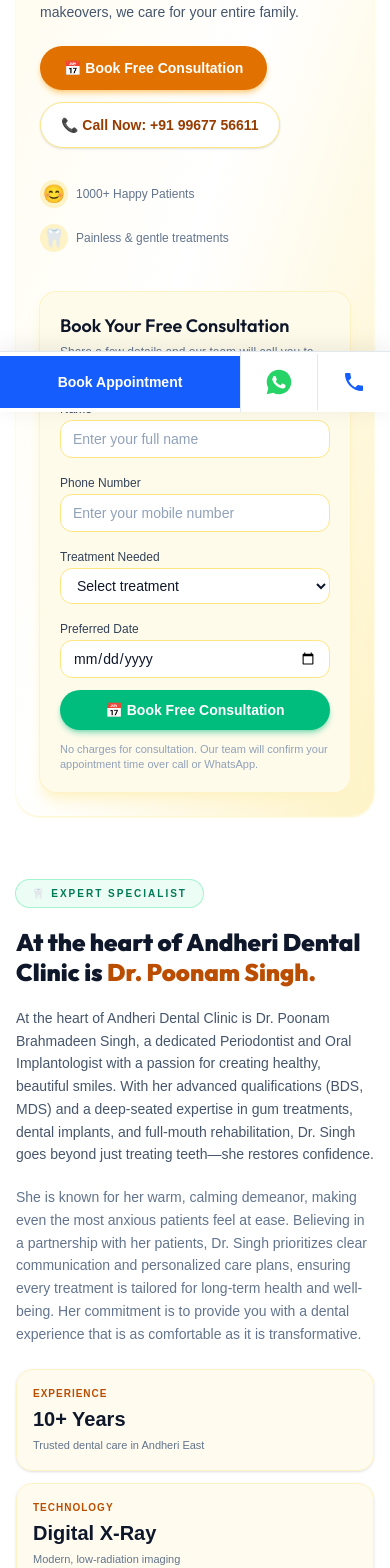
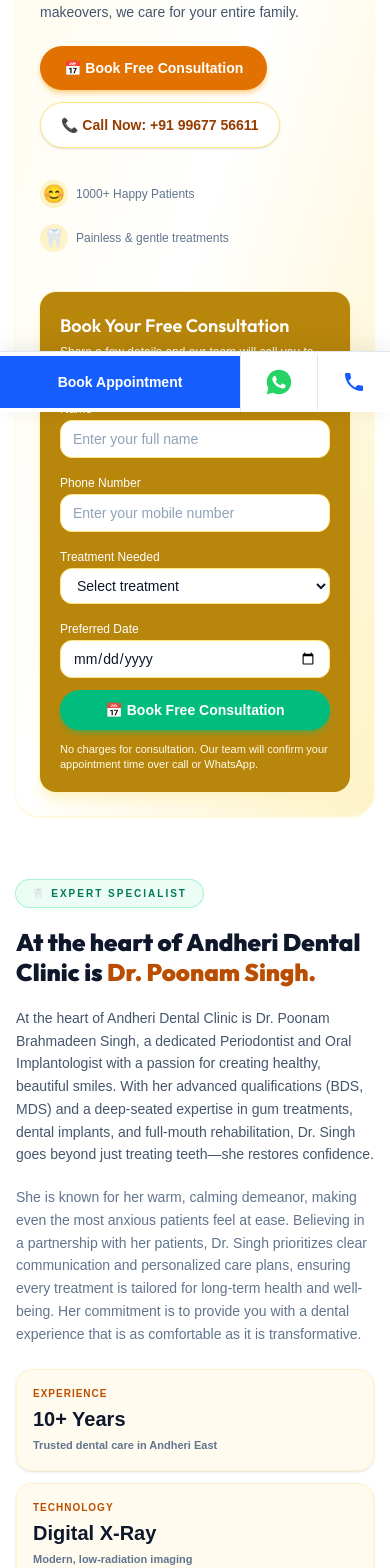
Before and after one commit to Arunverma759954/Dental-Landingpage, a Next.js app: page / in a window 390 px wide. Shown: the part 432-2000 px from the top of the page. Built offline with nearby package versions, Linux system fonts and the light colour scheme.

Commit message:
new updated

```diff
--- a/app/page.tsx
+++ b/app/page.tsx
@@ -175,12 +175,12 @@ export default function Home() {
           {/* Quick Appointment Form */}
           <div
             id="appointment"
-            className="flex flex-col justify-center rounded-2xl bg-amber-50 p-5 shadow-lg shadow-amber-100 ring-1 ring-amber-100 sm:p-6"
+            className="flex flex-col justify-center rounded-2xl bg-[#B8860B] p-5 shadow-lg shadow-amber-100 ring-1 ring-amber-100 sm:p-6"
           >
-            <h2 className="text-lg font-semibold text-slate-900 sm:text-xl">
+            <h2 className="text-lg font-semibold text-white sm:text-xl">
               Book Your Free Consultation
             </h2>
-            <p className="mt-1 text-xs text-slate-500 sm:text-sm">
+            <p className="mt-1 text-xs text-amber-50 sm:text-sm">
               Share a few details and our team will call you to confirm your
               appointment.
             </p>
@@ -194,7 +194,7 @@ export default function Home() {
               <div className="space-y-1.5">
                 <label
                   htmlFor="name"
-                  className="text-xs font-medium text-slate-700"
+                  className="text-xs font-medium text-white"
                 >
                   Name
                 </label>
@@ -211,7 +211,7 @@ export default function Home() {
               <div className="space-y-1.5">
                 <label
                   htmlFor="phone"
-                  className="text-xs font-medium text-slate-700"
+                  className="text-xs font-medium text-white"
                 >
                   Phone Number
                 </label>
@@ -228,7 +228,7 @@ export default function Home() {
               <div className="space-y-1.5">
                 <label
                   htmlFor="treatment"
-                  className="text-xs font-medium text-slate-700"
+                  className="text-xs font-medium text-white"
                 >
                   Treatment Needed
                 </label>
@@ -251,7 +251,7 @@ export default function Home() {
               <div className="space-y-1.5">
                 <label
                   htmlFor="date"
-                  className="text-xs font-medium text-slate-700"
+                  className="text-xs font-medium text-white"
                 >
                   Preferred Date
                 </label>
@@ -270,7 +270,7 @@ export default function Home() {
                 📅 Book Free Consultation
               </button>
 
-              <p className="text-[11px] leading-snug text-slate-400">
+              <p className="text-[11px] leading-snug text-amber-50">
                 No charges for consultation. Our team will confirm your
                 appointment time over call or WhatsApp.
               </p>
@@ -299,17 +299,17 @@ export default function Home() {
               <div className="rounded-2xl bg-amber-50/80 p-4 shadow-sm border border-amber-100">
                 <p className="text-[10px] font-bold uppercase tracking-widest text-amber-700">Experience</p>
                 <p className="mt-1 text-xl font-black text-slate-900">10+ Years</p>
-                <p className="mt-1 text-[11px] text-slate-500 font-medium">Trusted dental care in Andheri East</p>
+                <p className="mt-1 text-[11px] text-slate-500 font-black">Trusted dental care in Andheri East</p>
               </div>
               <div className="rounded-2xl bg-amber-50/80 p-4 shadow-sm border border-amber-100">
                 <p className="text-[10px] font-bold uppercase tracking-widest text-amber-700">Technology</p>
                 <p className="mt-1 text-xl font-black text-slate-900">Digital X-Ray</p>
-                <p className="mt-1 text-[11px] text-slate-500 font-medium">Modern, low-radiation imaging</p>
+                <p className="mt-1 text-[11px] text-slate-500 font-black">Modern, low-radiation imaging</p>
               </div>
               <div className="rounded-2xl bg-amber-50/80 p-4 shadow-sm border border-amber-100">
                 <p className="text-[10px] font-bold uppercase tracking-widest text-amber-700">Comfort</p>
                 <p className="mt-1 text-xl font-black text-slate-900">Painless Care</p>
-                <p className="mt-1 text-[11px] text-slate-500 font-medium">Gentle, patient-friendly approach</p>
+                <p className="mt-1 text-[11px] text-slate-500 font-black">Gentle, patient-friendly approach</p>
               </div>
             </div>
             <div className="grid grid-cols-2 gap-3 pt-1 text-sm">
@@ -339,10 +339,10 @@ export default function Home() {
             <div className="absolute -inset-3 rounded-[3rem] bg-amber-200/40 blur-2xl group-hover:bg-amber-300/40 transition-colors"></div>
             <div className="relative h-96 sm:h-[520px] w-full overflow-hidden rounded-[2.5rem] shadow-2xl ring-1 ring-amber-100 bg-white">
               <Image
-                src="/dr.webp"
+                src="/dr-img.png"
                 alt="Dr. Poonam Singh"
                 fill
-                className="object-cover object-top transition-transform duration-700 group-hover:scale-105"
+                className="object-contain object-bottom transition-transform duration-700 group-hover:scale-105"
               />
               <div className="absolute inset-x-0 bottom-0 bg-gradient-to-t from-slate-900/85 to-transparent p-6 sm:p-8">
                 <p className="text-xl font-black text-white">Dr. Poonam Singh</p>
@@ -396,15 +396,15 @@ export default function Home() {
             ].map((item) => (
               <div
                 key={item.title}
-                className="group rounded-[2.5rem] bg-amber-50/50 p-6 shadow-sm shadow-amber-100 ring-1 ring-amber-100/70 transition hover:-translate-y-1 hover:shadow-xl hover:shadow-amber-200"
+                className="group rounded-[2.5rem] bg-[#B8860B] p-6 shadow-sm shadow-amber-100 ring-1 ring-amber-100/70 transition hover:-translate-y-1 hover:shadow-xl hover:shadow-amber-200"
               >
-                <div className="mb-4 inline-flex h-12 w-12 items-center justify-center rounded-2xl bg-amber-100 text-2xl">
+                <div className="mb-4 inline-flex h-12 w-12 items-center justify-center rounded-2xl bg-amber-100/20 text-2xl">
                   {item.icon}
                 </div>
-                <h3 className="text-lg font-black text-slate-900">
+                <h3 className="text-lg font-black text-white">
                   {item.title}
                 </h3>
-                <p className="mt-2 text-sm text-slate-600 font-medium leading-relaxed">
+                <p className="mt-2 text-sm text-amber-50 font-medium leading-relaxed">
                   {item.desc}
                 </p>
               </div>
@@ -575,22 +575,22 @@ export default function Home() {
             </p>
 
             <div className="mt-8 grid gap-4">
-              <div className="rounded-3xl bg-amber-50 p-6 shadow-sm border border-amber-100/50">
-                <p className="text-[10px] font-black uppercase tracking-widest text-amber-700 mb-2">Full Address</p>
-                <p className="text-sm font-bold text-slate-800 leading-relaxed">
+              <div className="rounded-3xl bg-[#B8860B] p-6 shadow-sm border border-amber-100/50">
+                <p className="text-[10px] font-black uppercase tracking-widest text-white mb-2">Full Address</p>
+                <p className="text-sm font-bold text-white leading-relaxed">
                   Shop no. 9, Ground Floor, Moonlight C.H.S. Ltd, New Mahakali Caves Rd, Chakala, Andheri East, Mumbai, Maharashtra 400093
                 </p>
               </div>
 
               <div className="grid gap-4 sm:grid-cols-2">
-                <div className="rounded-3xl bg-emerald-50 p-6 shadow-sm border border-emerald-100/50">
-                  <p className="text-[10px] font-black uppercase tracking-widest text-emerald-700 mb-2">Direct Contact</p>
-                  <a href={phonePrimaryHref} className="text-lg font-black text-emerald-900 hover:text-emerald-700 transition-colors">
+                <div className="rounded-3xl bg-[#B8860B] p-6 shadow-sm border border-amber-100/50">
+                  <p className="text-[10px] font-black uppercase tracking-widest text-white mb-2">Direct Contact</p>
+                  <a href={phonePrimaryHref} className="text-lg font-black text-white hover:text-amber-100 transition-colors">
                     {phonePrimary}
                   </a>
                 </div>
-                <div className="rounded-3xl bg-slate-900 p-6 shadow-xl">
-                  <p className="text-[10px] font-black uppercase tracking-widest text-amber-400 mb-2">Working Hours</p>
+                <div className="rounded-3xl bg-[#B8860B] p-6 shadow-xl border border-amber-100/50">
+                  <p className="text-[10px] font-black uppercase tracking-widest text-white mb-2">Working Hours</p>
                   <p className="text-sm font-bold text-white">Mon – Sat: 10AM–2PM, 5PM–9PM</p>
                 </div>
               </div>
@@ -610,7 +610,7 @@ export default function Home() {
 
         {/* 7. Final CTA */}
         <section className="mt-32 relative px-4">
-          <div className="rounded-[3rem] bg-amber-700 px-6 py-16 text-center text-white shadow-[0_30px_60px_-15px_rgba(180,83,9,0.4)] overflow-hidden">
+          <div className="rounded-[3rem] bg-[#B8860B] px-6 py-16 text-center text-white shadow-[0_30px_60px_-15px_rgba(180,83,9,0.4)] overflow-hidden">
             <div className="absolute top-0 left-0 w-full h-full bg-[radial-gradient(circle_at_top_right,rgba(255,255,255,0.1),transparent)] pointer-events-none"></div>
 
             <h2 className="text-3xl font-black sm:text-5xl leading-tight max-w-3xl mx-auto">
```
